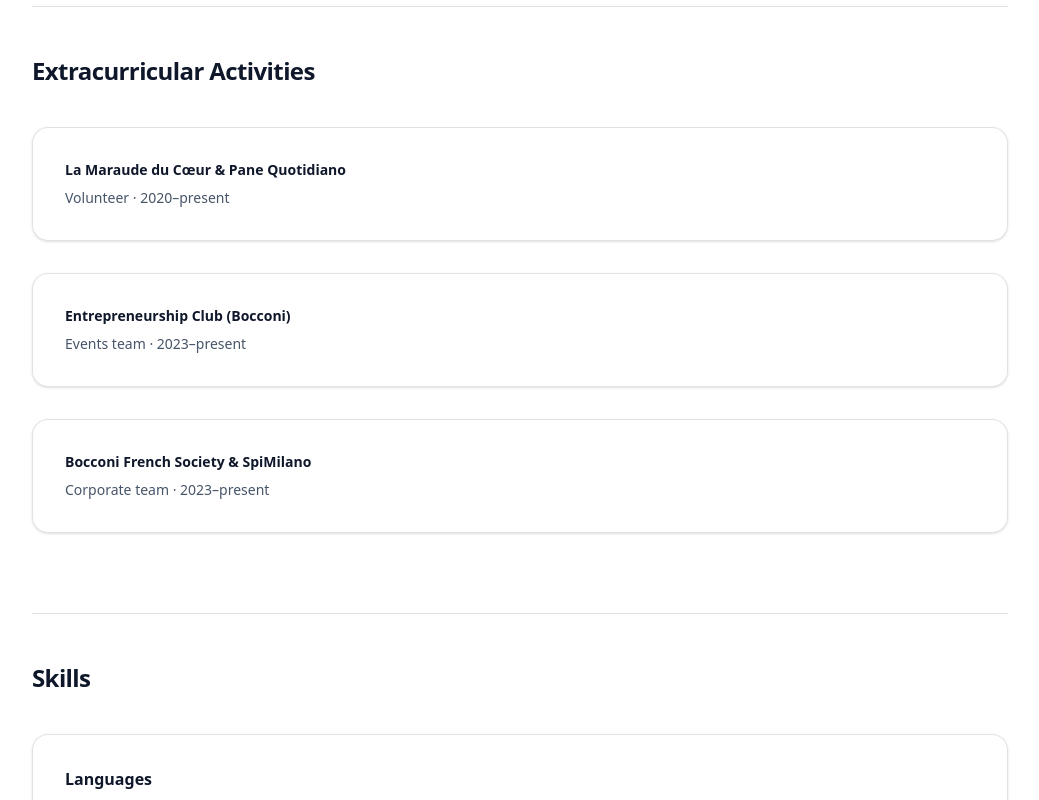
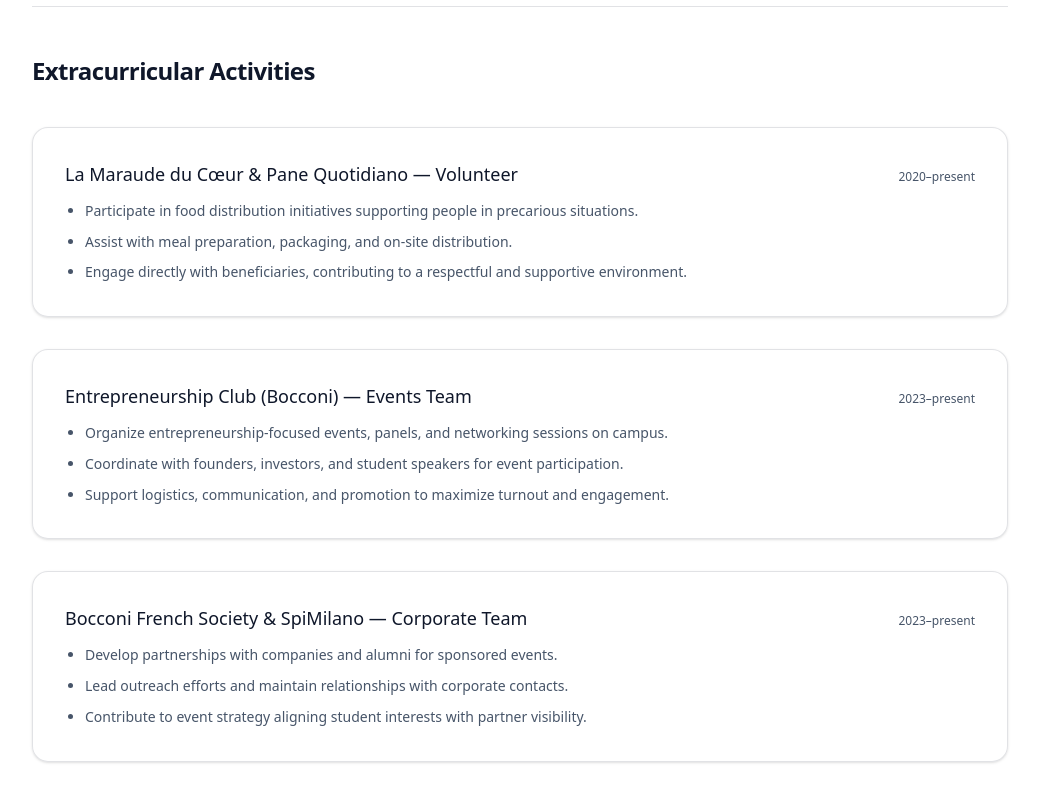
Before and after one commit to maximeromatet/maxime-site, a Next.js app: page / in a window 1280 px wide. Shown: the part 3300-4100 px from the top of the page, without its empty margins (120-1159 px from the left). Built offline with nearby package versions, Linux system fonts and the light colour scheme.

Commit message:
update homepage

```diff
--- a/app/page.tsx
+++ b/app/page.tsx
@@ -272,28 +272,53 @@
 <section className="mb-20 border-t border-[var(--border)] pt-12">
   <SectionTitle>Extracurricular Activities</SectionTitle>
 
-          <div className="space-y-8 text-sm">
+  <div className="space-y-8">
     <Card>
-              <div className="font-semibold text-[var(--foreground)] mb-2">
-                La Maraude du Cœur & Pane Quotidiano
+      <div className="flex flex-wrap items-baseline justify-between gap-6 mb-3">
+        <h3 className="text-lg font-medium">
+          La Maraude du Cœur & Pane Quotidiano — Volunteer
+        </h3>
+        <span className="text-xs text-[var(--muted)]">
+          2020–present
+        </span>
       </div>
-              <div className="text-[var(--muted)]">Volunteer · 2020–present</div>
+      <ul className="text-sm text-[var(--muted)] space-y-2 leading-relaxed list-disc pl-5">
+        <li>Participate in food distribution initiatives supporting people in precarious situations.</li>
+        <li>Assist with meal preparation, packaging, and on-site distribution.</li>
+        <li>Engage directly with beneficiaries, contributing to a respectful and supportive environment.</li>
+      </ul>
     </Card>
 
     <Card>
-              <div className="font-semibold text-[var(--foreground)] mb-2">
-                Entrepreneurship Club (Bocconi)
+      <div className="flex flex-wrap items-baseline justify-between gap-6 mb-3">
+        <h3 className="text-lg font-medium">
+          Entrepreneurship Club (Bocconi) — Events Team
+        </h3>
+        <span className="text-xs text-[var(--muted)]">
+          2023–present
+        </span>
       </div>
-              <div className="text-[var(--muted)]">Events team · 2023–present</div>
+      <ul className="text-sm text-[var(--muted)] space-y-2 leading-relaxed list-disc pl-5">
+        <li>Organize entrepreneurship-focused events, panels, and networking sessions on campus.</li>
+        <li>Coordinate with founders, investors, and student speakers for event participation.</li>
+        <li>Support logistics, communication, and promotion to maximize turnout and engagement.</li>
+      </ul>
     </Card>
 
     <Card>
-              <div className="font-semibold text-[var(--foreground)] mb-2">
-                Bocconi French Society & SpiMilano
+      <div className="flex flex-wrap items-baseline justify-between gap-6 mb-3">
+        <h3 className="text-lg font-medium">
+          Bocconi French Society & SpiMilano — Corporate Team
+        </h3>
+        <span className="text-xs text-[var(--muted)]">
+          2023–present
+        </span>
       </div>
-              <div className="text-[var(--muted)]">
-                Corporate team · 2023–present
-              </div>
+      <ul className="text-sm text-[var(--muted)] space-y-2 leading-relaxed list-disc pl-5">
+        <li>Develop partnerships with companies and alumni for sponsored events.</li>
+        <li>Lead outreach efforts and maintain relationships with corporate contacts.</li>
+        <li>Contribute to event strategy aligning student interests with partner visibility.</li>
+      </ul>
     </Card>
   </div>
 </section>
@@ -372,7 +397,7 @@
               </div>
 
               <div className="mt-8 text-xs text-[var(--muted)]">
-                maximeromatet@gmail.com · +33 7 69 18 70 16 (WhatsApp)
+                maximeromatet@gmail.com · +33 7 69 18 70 16
               </div>
             </div>
           </section>
```
Lines whose indentation alone changed are shown as unchanged.
